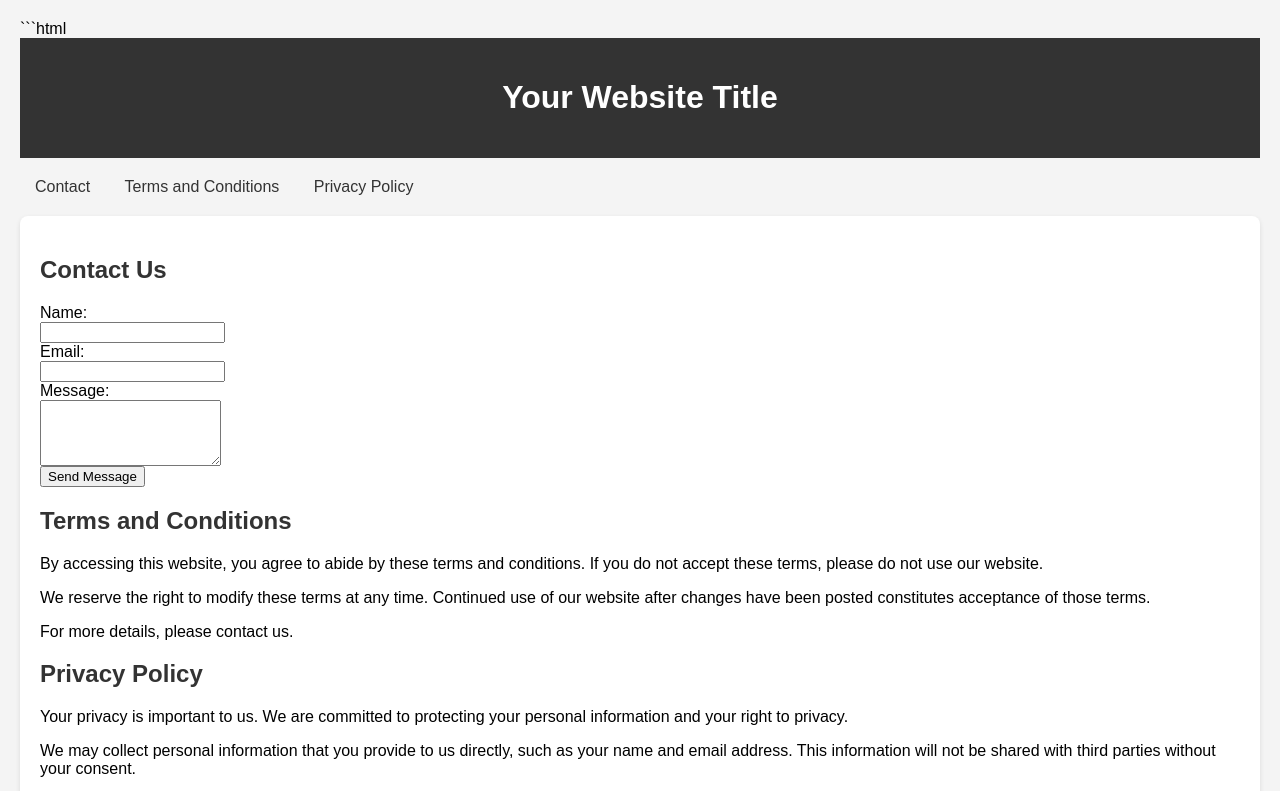
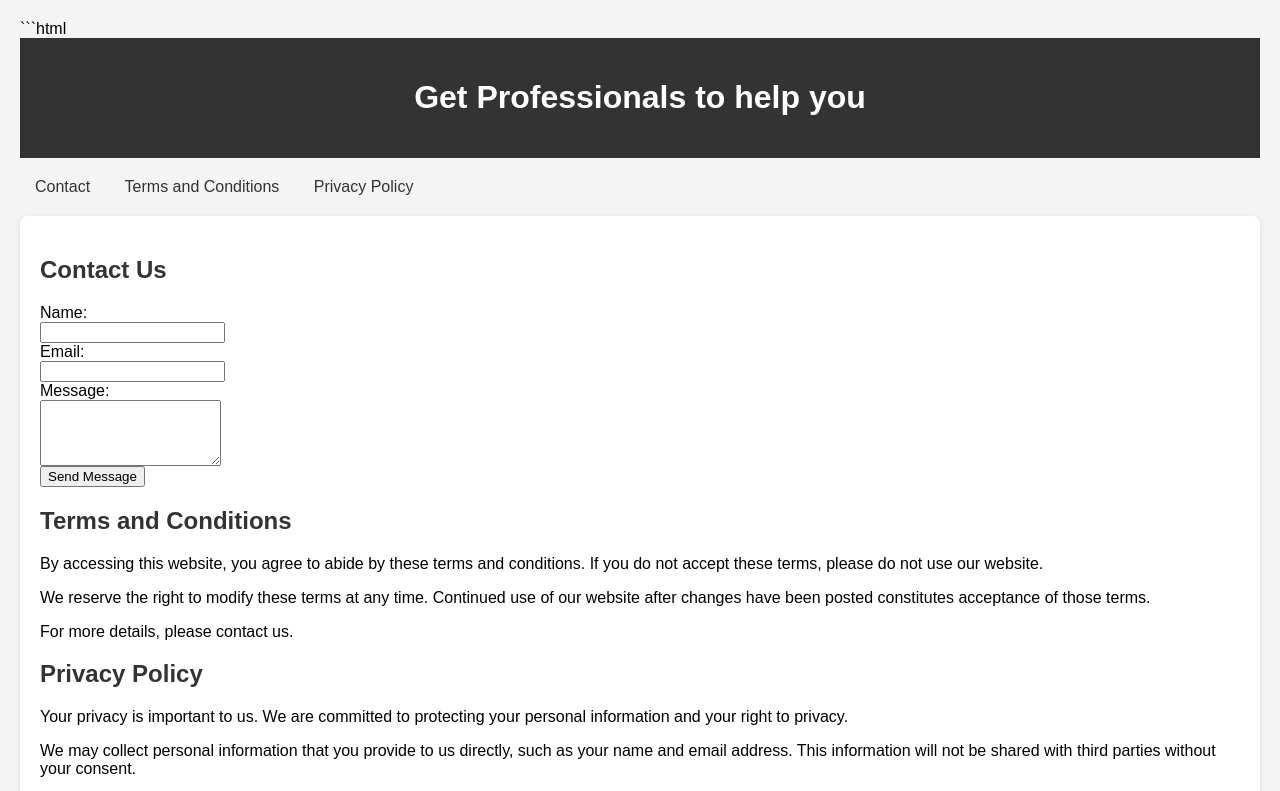
Before and after one commit to Ben-Smith909/applicationtest, a plain HTML site: page index.html in a window 1280 px wide. Shown: the top 791 px of the page. Drawn offline with Linux system fonts and the light colour scheme.

Commit message:
Update index.html

```diff
--- a/index.html
+++ b/index.html
@@ -45,7 +45,7 @@
 <body>
 
 <header>
-    <h1>Your Website Title</h1>
+    <h1>Get Professionals to help you</h1>
 </header>
 
 <nav>
```
